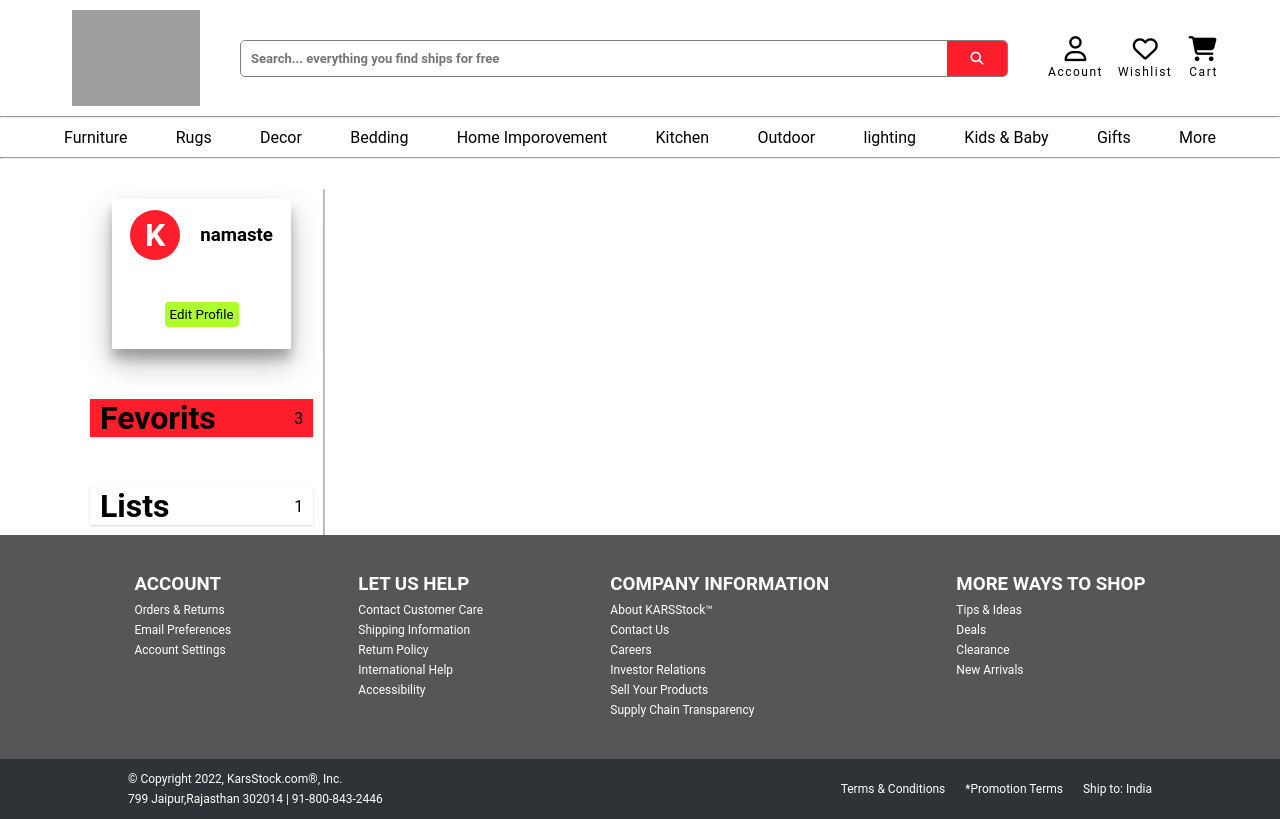
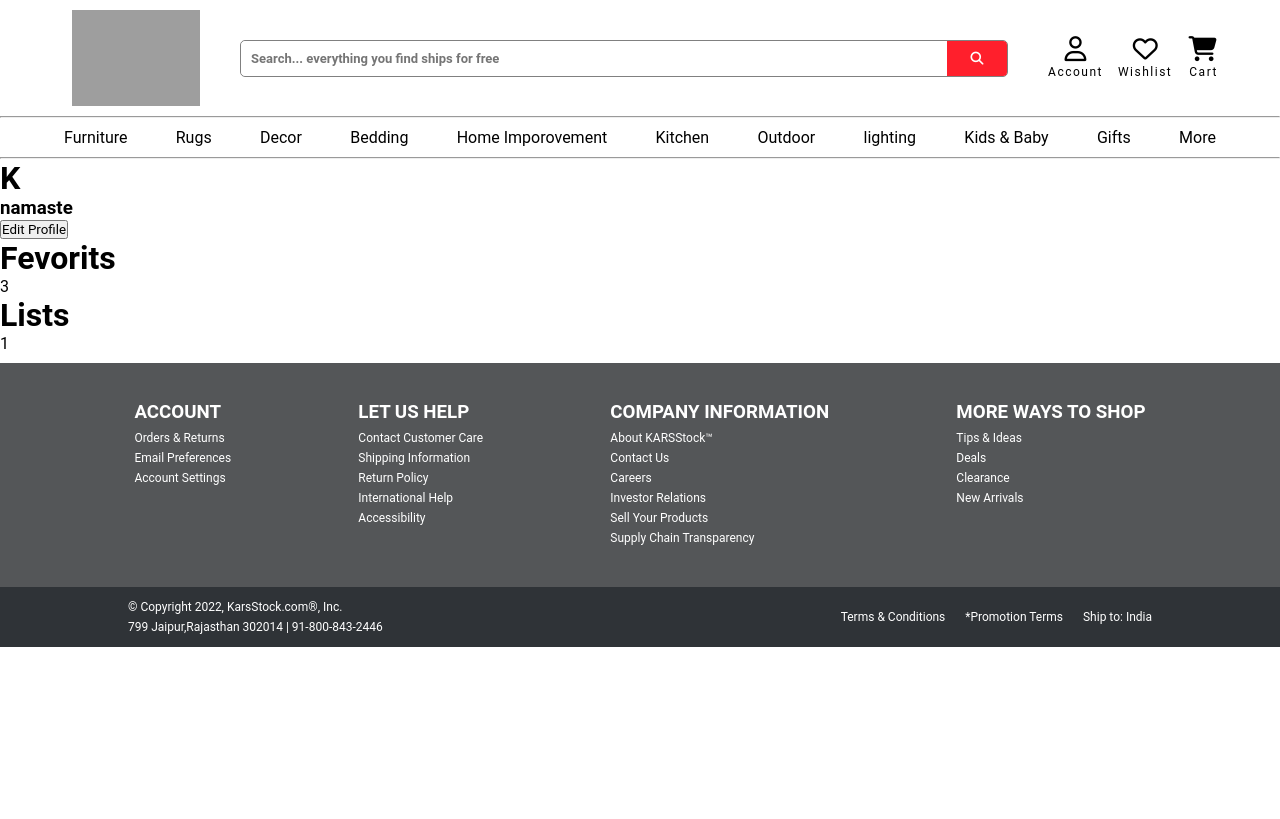
Before and after one commit to rohithanss/OverStock-Clone, a plain HTML site: page frontend/wishLish.html in a window 1280 px wide. Drawn offline with Linux system fonts and the light colour scheme; no server answers; grey boxes are pictures that could not be loaded.

Commit message:
Day4_fw21_0763

```diff
--- a/frontend/styles/wishLish.css
+++ b/frontend/styles/wishLish.css
@@ -1,96 +1,4 @@
-#BodyContainer>div{
-/* border: 1px solid ; */
-/* height: 50px; */
-/* width: 50%; */
-}
-#BodyContainer{
-    display: flex;
-    margin-top: 30px;
-    width: 95%;
-}
 
-#listdiv{
-margin-left: 80px;
-width: 20%;
-padding: auto;
-/* height: 800px; */
-box-shadow: rgba(60, 64, 67, 0.3) 2px 0px 0px 0px, rgba(60, 64, 67, 0.15) 1px 0px 0px 0px;
-padding: 10px;
-
-}
-#contentDiv{
-    width: 70%;
-}
-#userInfo{
-    /* border: 1px solid red; */
-    width: 80%;
-    margin: auto;
-    height: 150px;
-    /* padding: 20px; */
-    /* padding-bottom: 0px; */
-    display: grid;
-    box-shadow: rgba(0, 0, 0, 0.25) 0px 14px 28px, rgba(0, 0, 0, 0.22) 0px 10px 10px;
-    align-items: center;
-    justify-content: center;
-    /* display: flex; */
-}
-#circle{
-    height: 50px;
-    width: 50px;
-    background-color: rgb(255,31,44);
-    border-radius: 100px;
-}
-#circle{
-    display: flex;
-    align-items: center;
-    justify-content: center;
-}
-#circle>h1{
-    color: white;
-}
-#userInfo>div{
-    display: flex;
-    align-items: center;
-    gap: 20px;
-}
-
-#userInfo>button{
-    margin: auto;
-    padding: 5px;
-    border-radius: 4px;
-    border: 0px;
-    background-color: greenyellow;
-    margin-top: 30px;
-}
-
-
-#Fevorits{
-    display: flex;
-    /* justify-content: center; */
-    align-items: center;
-    justify-content: space-between;
-    padding-left: 10px;
-    padding-right: 10px;
-    /* border: 1px solid red; */
-    box-shadow: rgba(0, 0, 0, 0.1) 0px 1px 3px 0px, rgba(0, 0, 0, 0.06) 0px 1px 2px 0px;
-
-    margin-top: 50px;
-    background-color:  rgb(255,31,44);
-
-}
-#Lists{
-    display: flex;
-    /* justify-content: center; */
-    align-items: center;
-    justify-content: space-between;
-    padding-left: 10px;
-    box-shadow: rgba(0, 0, 0, 0.1) 0px 1px 3px 0px, rgba(0, 0, 0, 0.06) 0px 1px 2px 0px;
-    padding-right: 10px;
-    /* border: 1px solid red; */
-    margin-top: 50px;
-
-
-}
 #contentDiv{
     display: grid;
     grid-template-columns: repeat(4,1fr);
@@ -99,6 +7,8 @@ padding: 10px;
     margin-left: 2%;
     /* border: 1px solid red; */
     gap: 15px;
+    width: 90%;
+    padding-top: 10px;
 
 }
 .delimg{
@@ -113,6 +23,7 @@ padding: 10px;
 .cards{
     /* border: 1px solid; */
     /* width: 20%; */
+    cursor: pointer;
     box-shadow: rgba(67, 71, 85, 0.27) 0px 0px 0.25em, rgba(90, 125, 188, 0.05) 0px 0.25em 1em;
 }
 .minidiv{
@@ -125,7 +36,10 @@ padding: 10px;
 
 .Name1{
     margin-left: 10px;
+    font-weight: 100;
+    font-size: smaller;
 }
 .nameDiv{
     height: 35px;
+    margin-bottom: 10px;
 }
```
Also changed, not shown: frontend/order.html (+1 -0 lines), frontend/src/scripts/order.js (+113 -12 lines), frontend/styles/Overview.css (+28 -33 lines), frontend/styles/order.css (+6 -1 lines).
